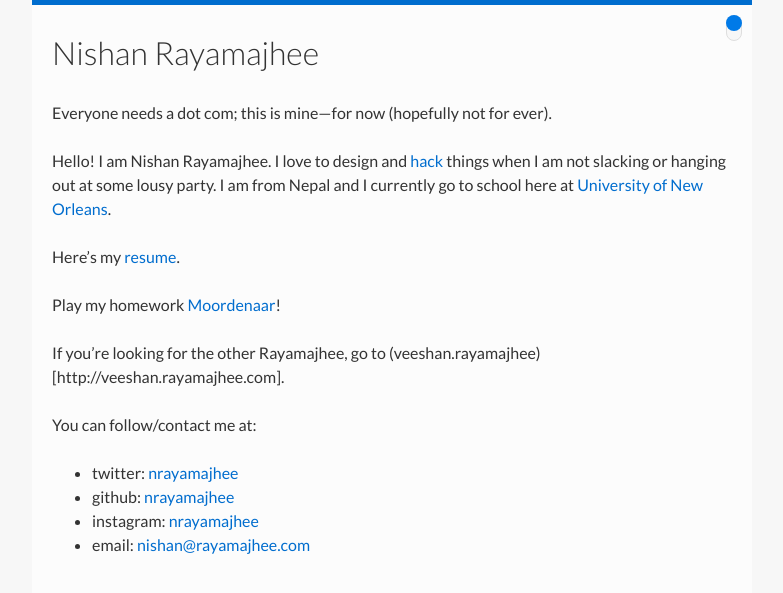
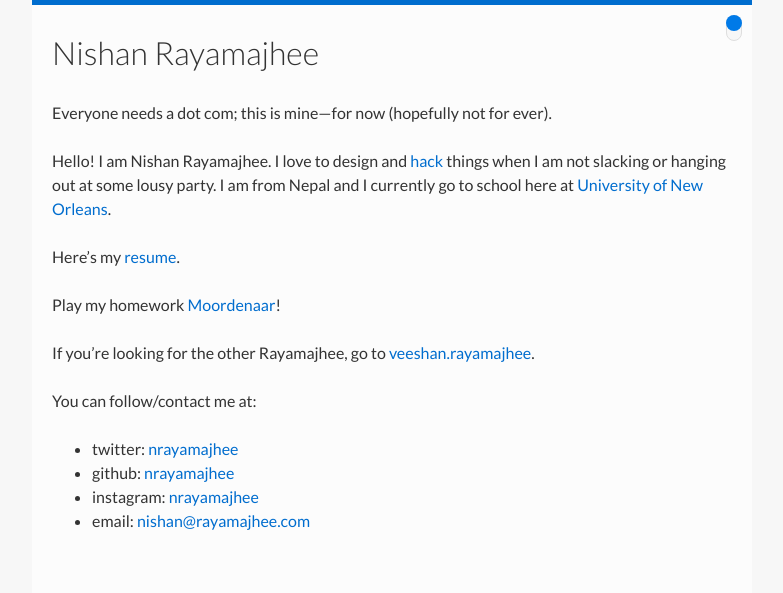
Before and after one commit to nrayamajhee/nrayamajhee.github.io, a Jekyll site: the page built from pages/about.md, in a window 1280 px wide. Shown: the top 593 px of the page, without its empty margins (248-1031 px from the left). Built offline with Jekyll 4.4.1, drawn with Linux system fonts in a browser that asks for light colours.

Commit message:
Update about.md

```diff
--- a/pages/about.md
+++ b/pages/about.md
@@ -17,7 +17,7 @@ Here's my [resume](/files/Resume.pdf).
 
 Play my homework [Moordenaar]({{ site.url }}/Moordenaar/)!
 
-If you're looking for the other Rayamajhee, go to (veeshan.rayamajhee)[http://veeshan.rayamajhee.com].
+If you're looking for the other Rayamajhee, go to [veeshan.rayamajhee](http://veeshan.rayamajhee.com).
 
 You can follow/contact me at:
 
```
